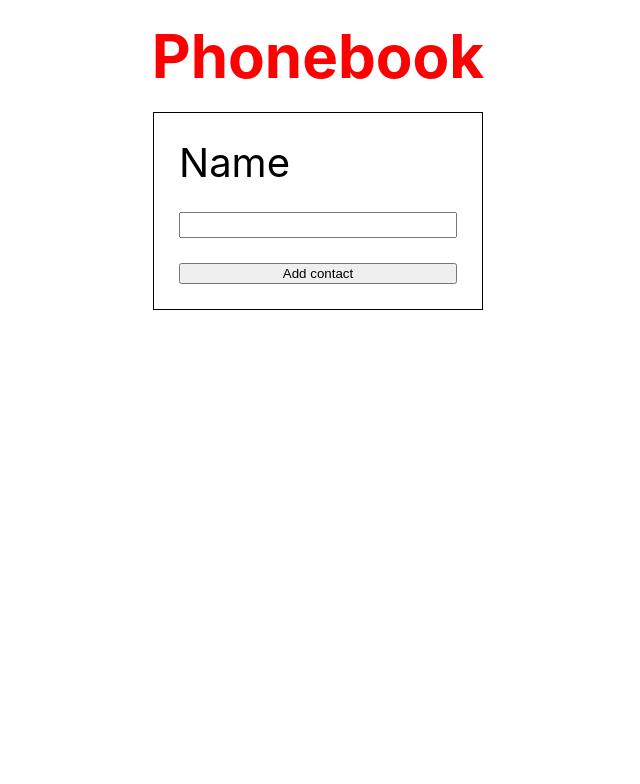
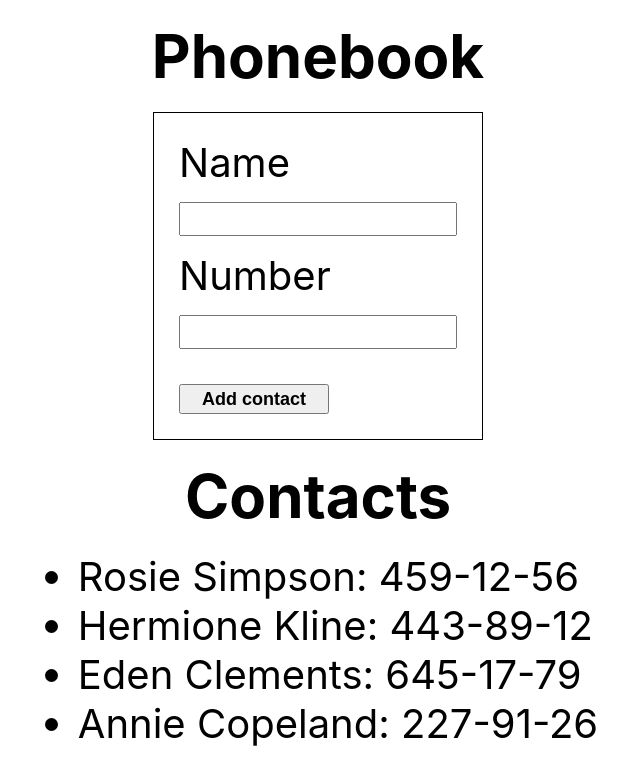
Before and after one commit to AntonZinchenko32/goit-react-hw-02-phonebook, a React (Create React App) app: page / in a window 1280 px wide. Shown: the top 784 px of the page, without its empty margins (322-962 px from the left). Built offline with nearby package versions, Linux system fonts and the light colour scheme.

Commit message:
2 Шаг Второй части
*Выполняет ДЗ

```diff
--- a/src/components/App.jsx
+++ b/src/components/App.jsx
@@ -8,20 +8,29 @@ import Contacts from './Contacts/Contacts'
 export class App extends Component {
 
   state = {
-  contacts: [],
-  name: ''
+    contacts: [
+      { id: 'id-1', name: 'Rosie Simpson', number: '459-12-56' },
+      {id: 'id-2', name: 'Hermione Kline', number: '443-89-12'},
+      {id: 'id-3', name: 'Eden Clements', number: '645-17-79'},
+      {id: 'id-4', name: 'Annie Copeland', number: '227-91-26'}
+    ],
+    name: '',
+    number: ''
   }
 
+  // Функція-обробщик сабміту
   handleSubmit = evt => {
     evt.preventDefault();
     const form = evt.currentTarget;
 
-    // Зберігаємо дані з інпуту у стан компонента
-    this.setState({name: form.elements.name.value})
+    // Зберігаємо дані з інпутів у стан компонента
+    const { name, number } = form.elements;
+    this.setState({ name: name.value })
+    this.setState({ number: number.value} )
 
     // Асинхронно додаэмо новий контакт до масиву контактів в стані додатку
     this.setState(state => ({
-    contacts: state.contacts.concat({id:nanoid(), name: state.name}),
+    contacts: state.contacts.concat({ id:nanoid(), name: state.name, number: state.number }),
   }));
 
 
--- a/src/components/Contacts/Contacts.jsx
+++ b/src/components/Contacts/Contacts.jsx
@@ -8,8 +8,8 @@ const Contacts = ({contacts}) => {
 
     return (
         <ul className={css.contactsList}>
-            {contacts.map(({ name, id }) => (
-                <li key={id}>{name}</li>
+            {contacts.map(({ name, id, number }) => (
+                <li key={id}>{name}: {number}</li>
             ))}
         </ul>
     )
--- a/src/components/Form/Form.jsx
+++ b/src/components/Form/Form.jsx
@@ -7,7 +7,7 @@ export default class Form extends Component {
 
     render() {
 
-        const { form, inputStyled } = css;
+        const { form, inputStyled, submitButton } = css;
 
 
     return (
@@ -23,7 +23,17 @@ export default class Form extends Component {
                 pattern="^[a-zA-Zа-яА-Я]+(([' \-][a-zA-Zа-яА-Я ])?[a-zA-Zа-яА-Я]*)*$"
                 title="Name may contain only letters, apostrophe, dash and spaces. For example Adrian, Jacob Mercer, Charles de Batz de Castelmore d'Artagnan"
                 required
-/>          <button type="submit">Add contact</button>
+            />
+            <span>Number</span>
+            <input
+                className={inputStyled}
+                type="tel"
+                name="number"
+                pattern="\+?\d{1,4}?[\-.\s]?\(?\d{1,3}?\)?[\-.\s]?\d{1,4}[\-.\s]?\d{1,4}[\-.\s]?\d{1,9}"
+                title="Phone number must be digits and can contain spaces, dashes, parentheses and can start with +"
+                required
+            />
+            <button className={submitButton} type="submit">Add contact</button>
         </form>
     )
     }
--- a/src/components/Form/Form.module.css
+++ b/src/components/Form/Form.module.css
@@ -8,8 +8,20 @@
 }
 
 .inputStyled {
-    margin: 25px 0;
+    margin: 15px 0;
 
     width: 270px;
-    height: 20px;
+    height: 28px;
+
+    font-size: large;
 }
+
+.submitButton {
+    margin-top: 20px;
+
+    height: 30px;
+    width: 150px;
+
+    font-size: large;
+    font-weight: 700;
+}
--- a/src/components/Section/Section.module.css
+++ b/src/components/Section/Section.module.css
@@ -1,4 +1,3 @@
 .section {
     margin: 20px 0;
-    color:red;
 }
```
